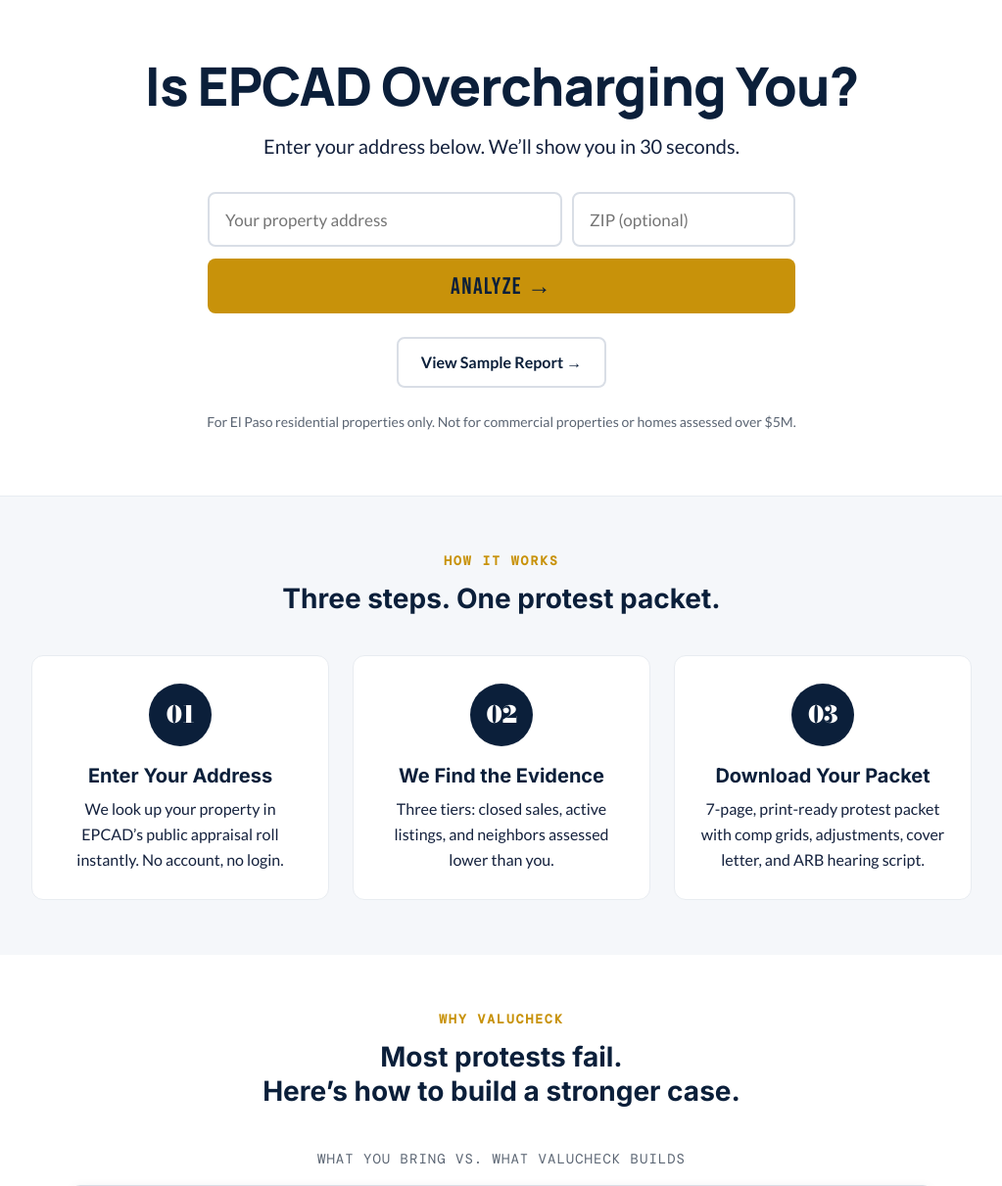
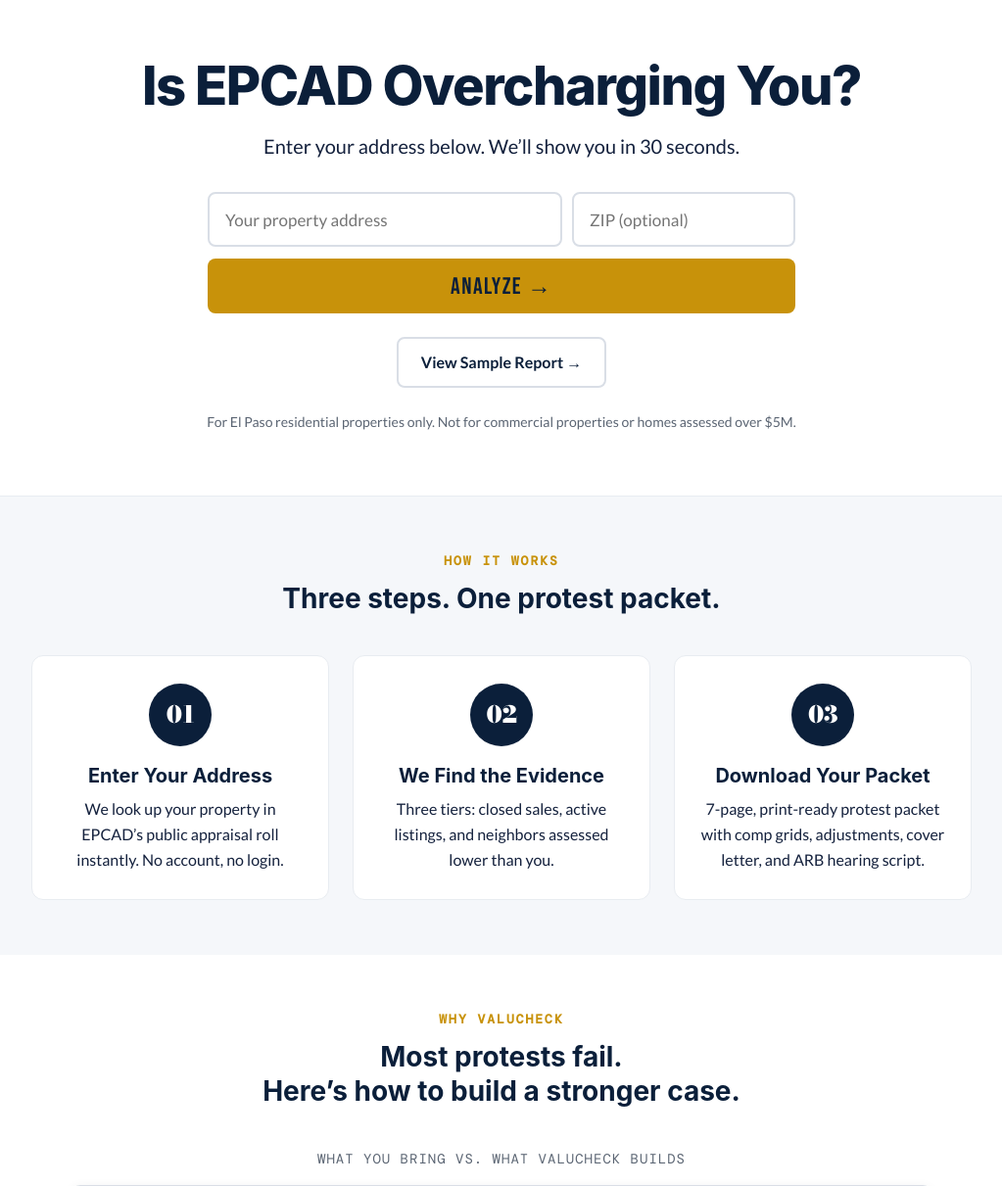
Before and after one commit to FORMAGROUP/epcad-protest, a Flask app: page / in a window 1280 px wide. Shown: the part 114-1325 px from the top of the page at 98% size, without its empty margins (128-1151 px from the left). Run offline with Flask 3, Linux system fonts and the light colour scheme.

Commit message:
Switch headings to system font stack (no Google Fonts dependency)
Replaces the @import for Manrope/Inter with a system stack
(-apple-system, SF Pro Display, Segoe UI, system-ui, sans-serif) on
h1/h2/h3 with !important. Hero h1 inline style updated to match.
Also drops the now-unused Inter/Manrope <link> tag so no Google Fonts
request is made for headings. Bebas Neue and Lato <link> stays since
the body and buttons still use them.

Co-Authored-By: Claude Opus 4.7 (1M context) <noreply@anthropic.com>

```diff
--- a/templates/index.html
+++ b/templates/index.html
@@ -4,20 +4,19 @@
 <meta charset="UTF-8">
 <meta name="viewport" content="width=device-width, initial-scale=1.0">
 <title>ValuCheck — Fight Your El Paso Property Tax Bill</title>
-<link href="https://fonts.googleapis.com/css2?family=Inter:wght@400;600;700;800;900&family=Manrope:wght@700;800&display=swap" rel="stylesheet">
 <link href="https://fonts.googleapis.com/css2?family=Bebas+Neue&family=Bodoni+Moda:wght@400;700;900&family=DM+Mono:wght@400;500&family=DM+Sans:wght@400;500;700;900&family=Lato:wght@300;400;700&display=swap" rel="stylesheet">
 <style>
-  @import url('https://fonts.googleapis.com/css2?family=Manrope:wght@800&family=Inter:wght@600;700&display=swap');
-
   h1, .hero-headline {
-    font-family: 'Manrope', sans-serif !important;
+    font-family: -apple-system, 'SF Pro Display', 'Segoe UI', system-ui, sans-serif !important;
     font-weight: 800 !important;
-    letter-spacing: -1px !important;
+    letter-spacing: -1.5px !important;
+    font-style: normal !important;
   }
 
   h2, h3 {
-    font-family: 'Inter', sans-serif !important;
+    font-family: -apple-system, 'SF Pro Display', 'Segoe UI', system-ui, sans-serif !important;
     font-weight: 700 !important;
+    font-style: normal !important;
   }
 
   :root {
@@ -1112,7 +1111,7 @@
 <div id="search-view">
   <section class="hero">
     <div class="hero-inner">
-      <h1 class="hero-headline" style="font-family: 'Manrope', sans-serif; font-weight: 800;">Is EPCAD Overcharging You?</h1>
+      <h1 class="hero-headline" style="font-family: -apple-system, 'SF Pro Display', 'Segoe UI', system-ui, sans-serif; font-weight: 800;">Is EPCAD Overcharging You?</h1>
       <p class="hero-sub">Enter your address below. We&rsquo;ll show you in 30 seconds.</p>
 
       <form class="search-form" onsubmit="event.preventDefault(); runSearch();">
```
